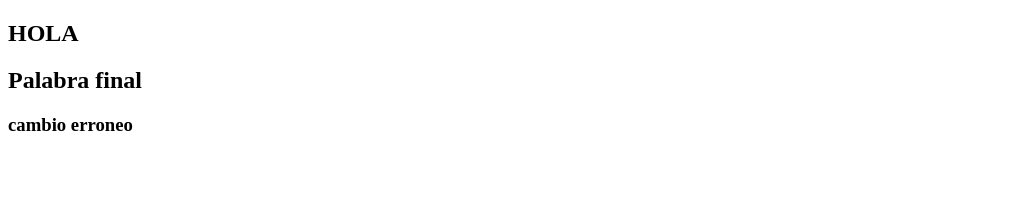
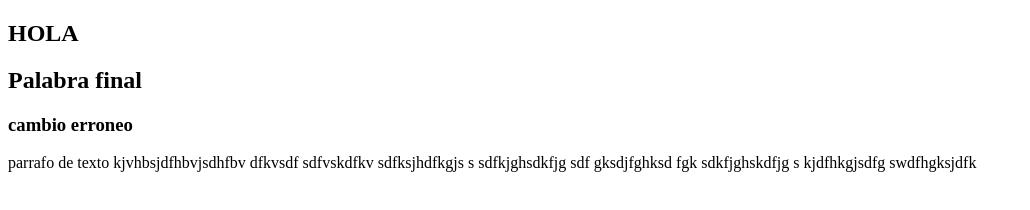
Before and after one commit to 3letras/TestGit, a plain HTML site: page index.html in a window 1280 px wide. Shown: the whole page, without its empty margins (0-1030 px from the left). Drawn offline with Linux system fonts and the light colour scheme.

Commit message:
feat: add the label <p>

```diff
--- a/index.html
+++ b/index.html
@@ -10,6 +10,8 @@
         <h1>HOLA</h1>
         <h2>Palabra final</h2>
         <h3>cambio erroneo</h3>
+        <p> parrafo de texto kjvhbsjdfhbvjsdhfbv dfkvsdf sdfvskdfkv sdfksjhdfkgjs s sdfkjghsdkfjg sdf gksdjfghksd fgk sdkfjghskdfjg  s kjdfhkgjsdfg swdfhgksjdfk
+        </p>
     </section>
 </body>
 </html>
```
